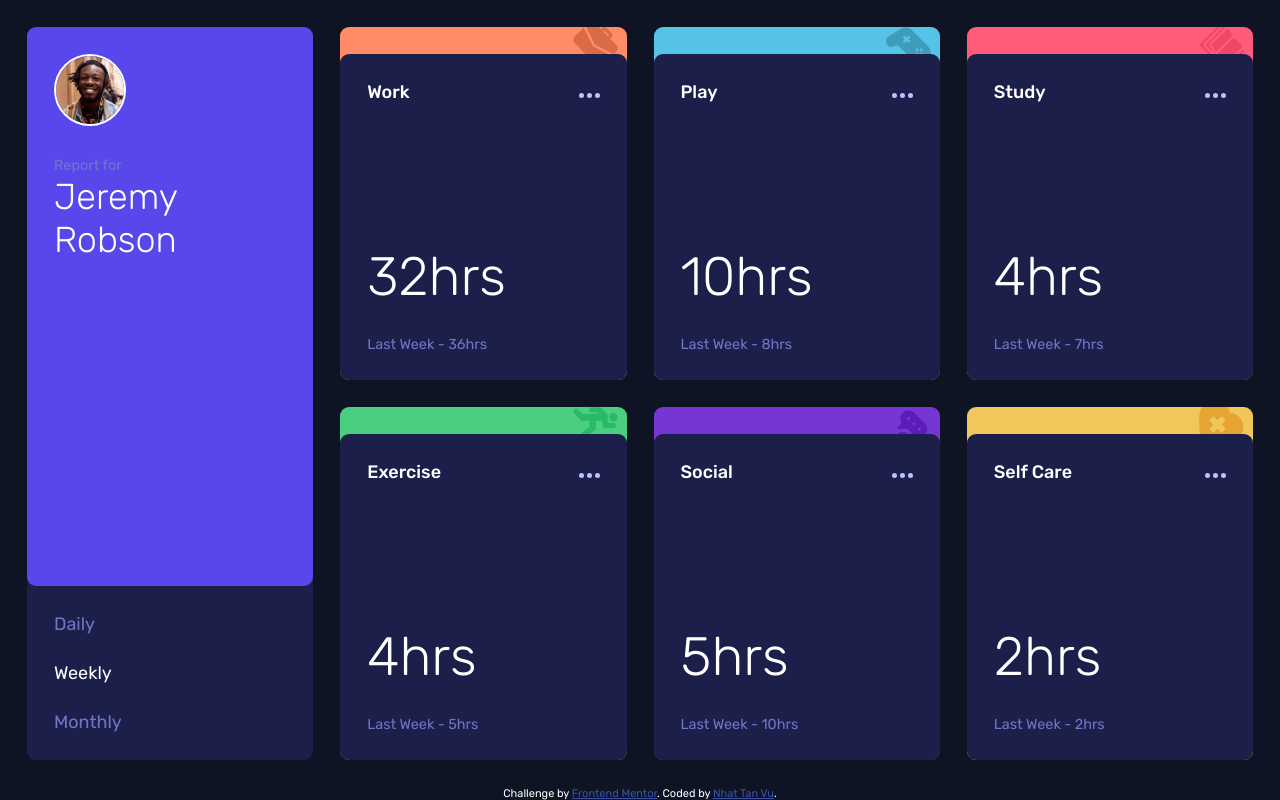
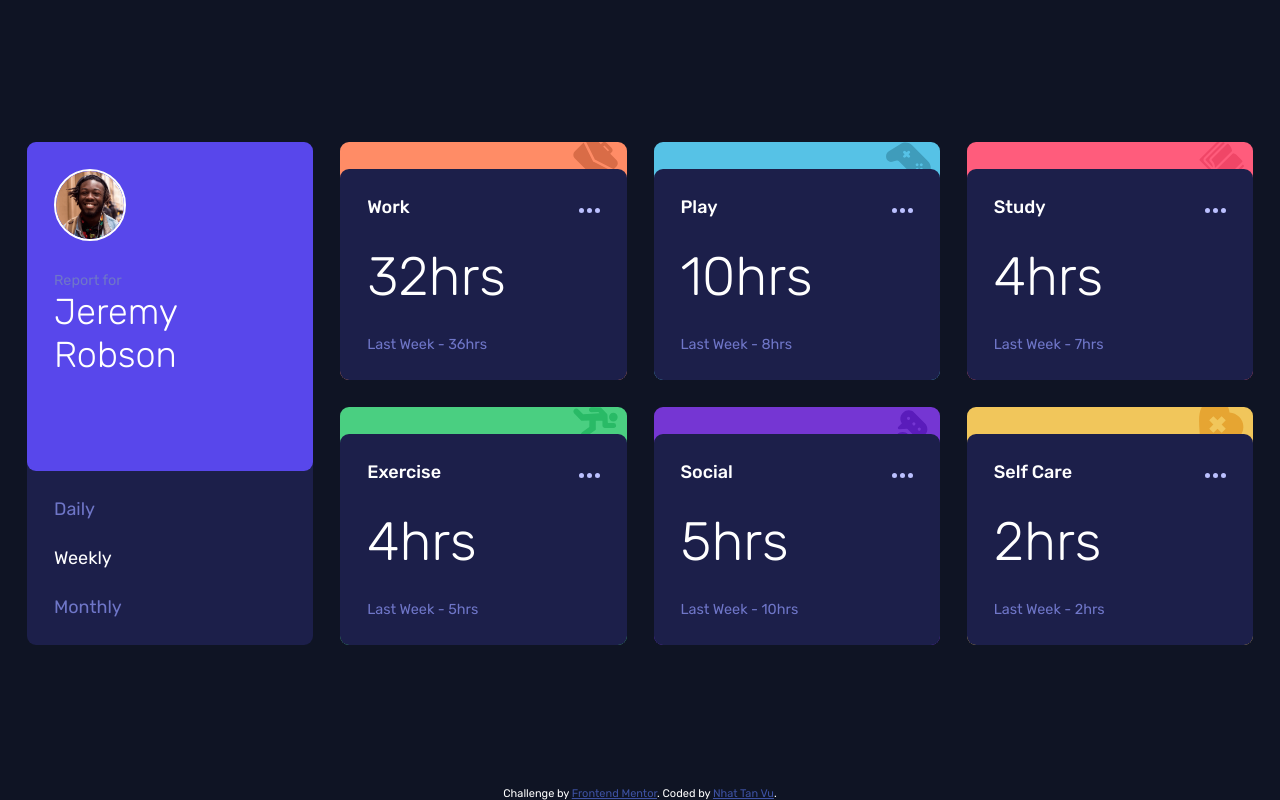
Before and after one commit to NhatTanVu/time-tracking-dashboard, a plain HTML site: page index.html in a window 1280 px wide. Drawn offline with Linux system fonts and the light colour scheme.

Commit message:
Change row height size to fit content

```diff
--- a/index.html
+++ b/index.html
@@ -196,20 +196,21 @@
 
             body.flex {
                 flex-direction: column;
-                justify-content: flex-start;
+                justify-content: center;
                 --gap: 0;
             }
 
         .home-grid {
             padding: var(--padding);
             width: 100%;
-            margin: 0;
+            margin: auto;
             grid-template-areas:
                 'report work play study'
                 'report exercise social self-care';
             grid-template-columns: minmax(14rem, 1fr) minmax(12rem, 1fr) minmax(12rem, 1fr) minmax(12rem, 1fr);
-            grid-template-rows: auto auto;
+            grid-template-rows: 1fr 1fr;
             --gap: var(--padding);
+            max-width: 80rem;
         }
 
             .home-grid > .report {
@@ -357,7 +358,7 @@
                     'report study exercise'
                     'report social self-care';
                 grid-template-columns: minmax(14rem, 1fr) minmax(12rem, 1fr) minmax(12rem, 1fr);
-                grid-template-rows: auto auto auto;
+                grid-template-rows: 1fr 1fr 1fr;
                 --padding: 1rem;
             }
         }
@@ -389,7 +390,7 @@
     </script>
 </head>
 <body class="flex">
-    <main class="grid home-grid" style="flex: 1;">
+    <main class="grid home-grid">
         <div class="report flex">
             <div class="info flex" style="flex: 1;">
                 <img class="avatar" src="./images/image-jeremy.png" alt="Jeremy image" />
```
